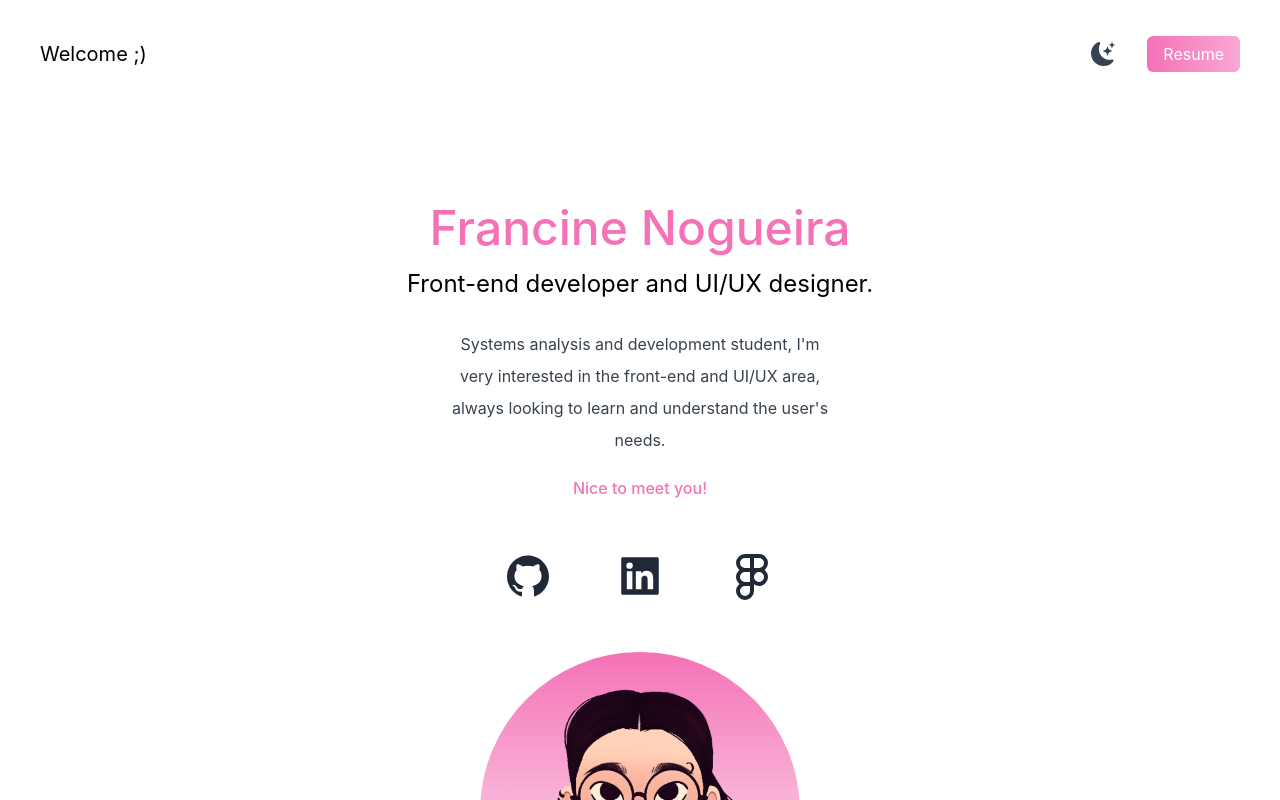
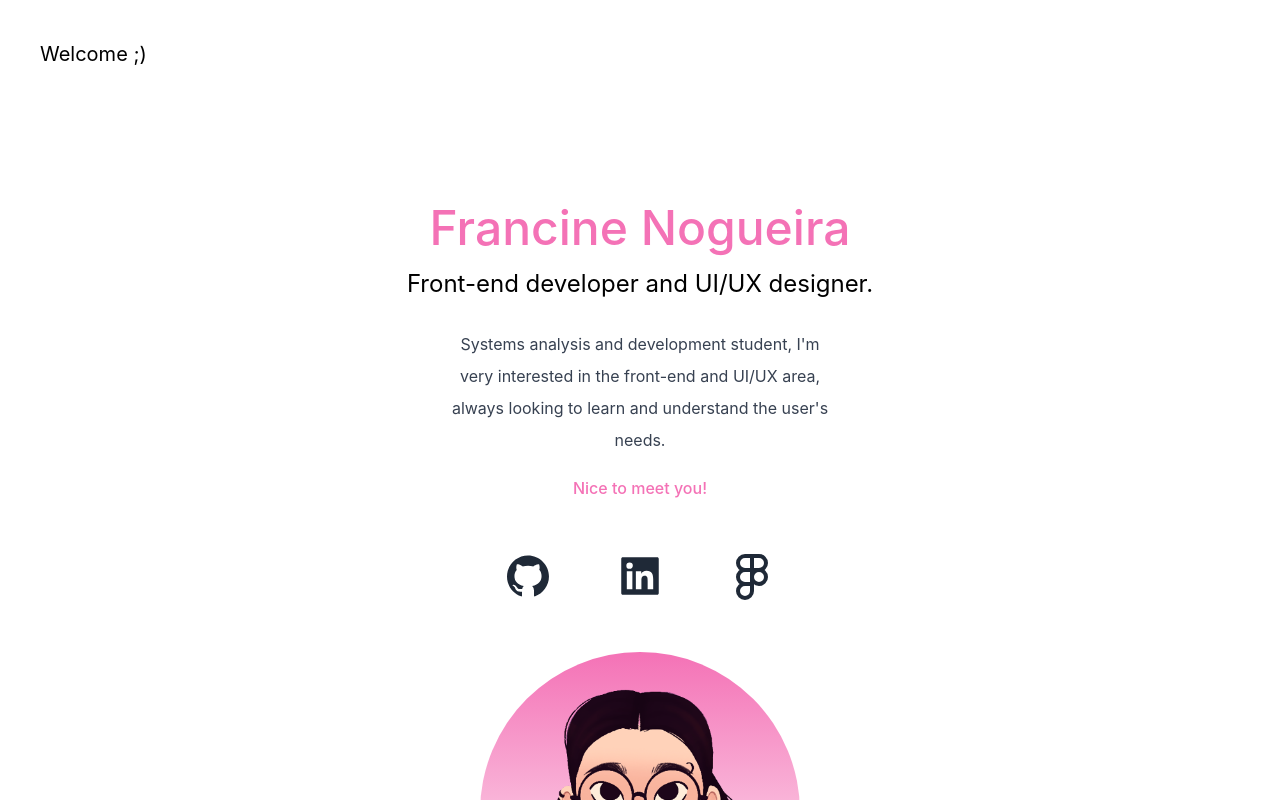
Before and after one commit to Koemyy/portfolio, a Next.js app: page / in a window 1280 px wide. Shown: the top 800 px of the page. Built offline with nearby package versions, Linux system fonts and the light colour scheme.

Commit message:
Add action handler

```diff
--- a/components/navBar.tsx
+++ b/components/navBar.tsx
@@ -1,21 +1,18 @@
+import { MouseEventHandler } from 'react';
 import {BsFillMoonStarsFill} from 'react-icons/bs';
 
 interface navBar {
     title: string,
-    label: string,
-    href: string,
+    action: MouseEventHandler,
 }
 
-function Navbar({title, label, href}: navBar) {
+function Navbar({title, action}: navBar) {
     return(
         <nav className='py-10 mb-12 flex justify-between'>
             <h1 className='text-xl'>{title}</h1>
             <ul className='flex items-center'>
-                <li>
-                    <BsFillMoonStarsFill className='text-gray-700 cursor-pointer text-2xl'/>
-                </li>
-                <li>
-                    <a className='bg-gradient-to-r from-pink-400 to-pink-300 text-white px-4 py-2 rounded-md ml-8' href={href}>{label}</a>
+                <li hidden>
+                    <BsFillMoonStarsFill onClick={action} className='text-gray-700 cursor-pointer text-2xl'/>
                 </li>
             </ul>
         </nav>
```
